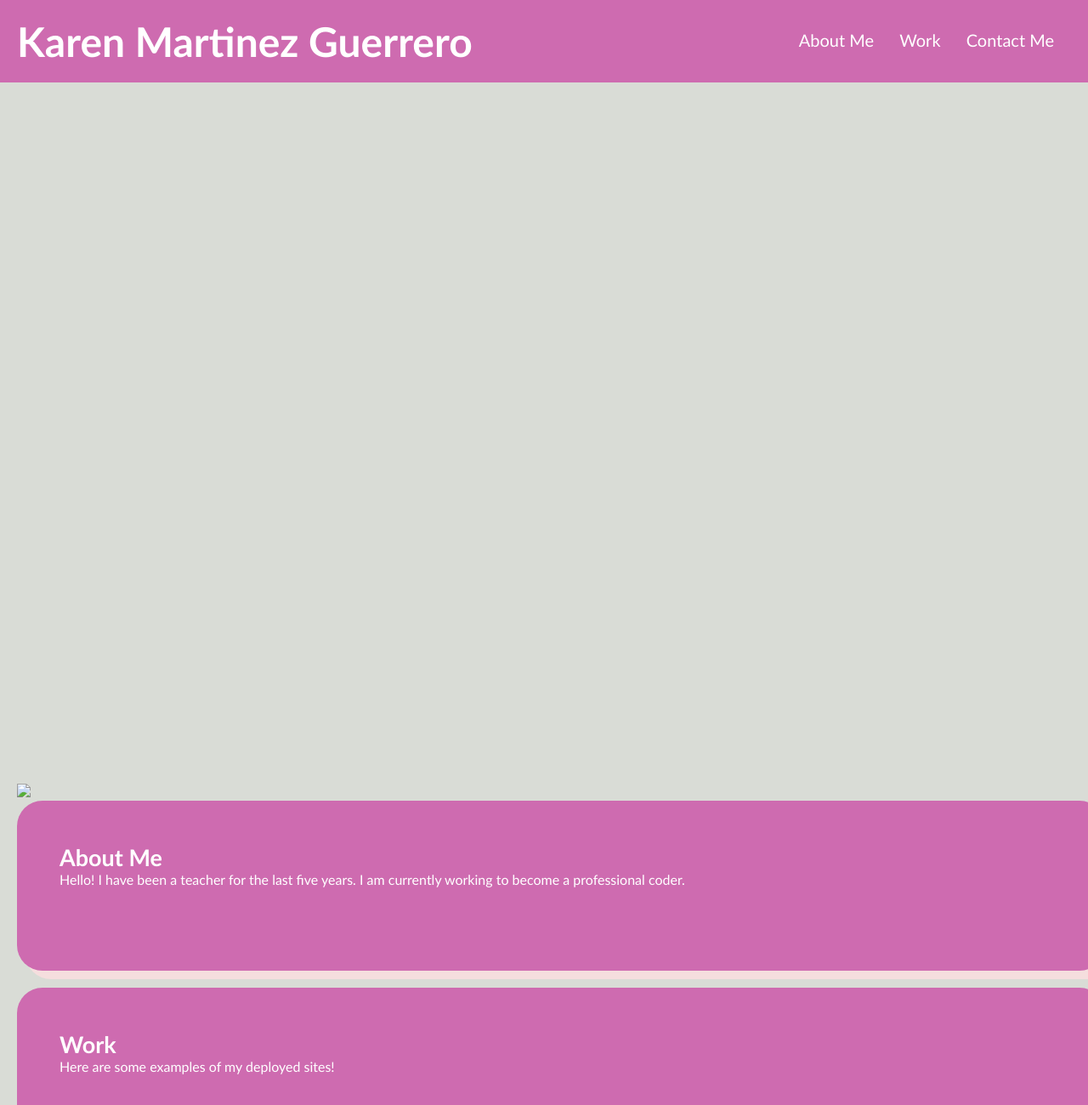
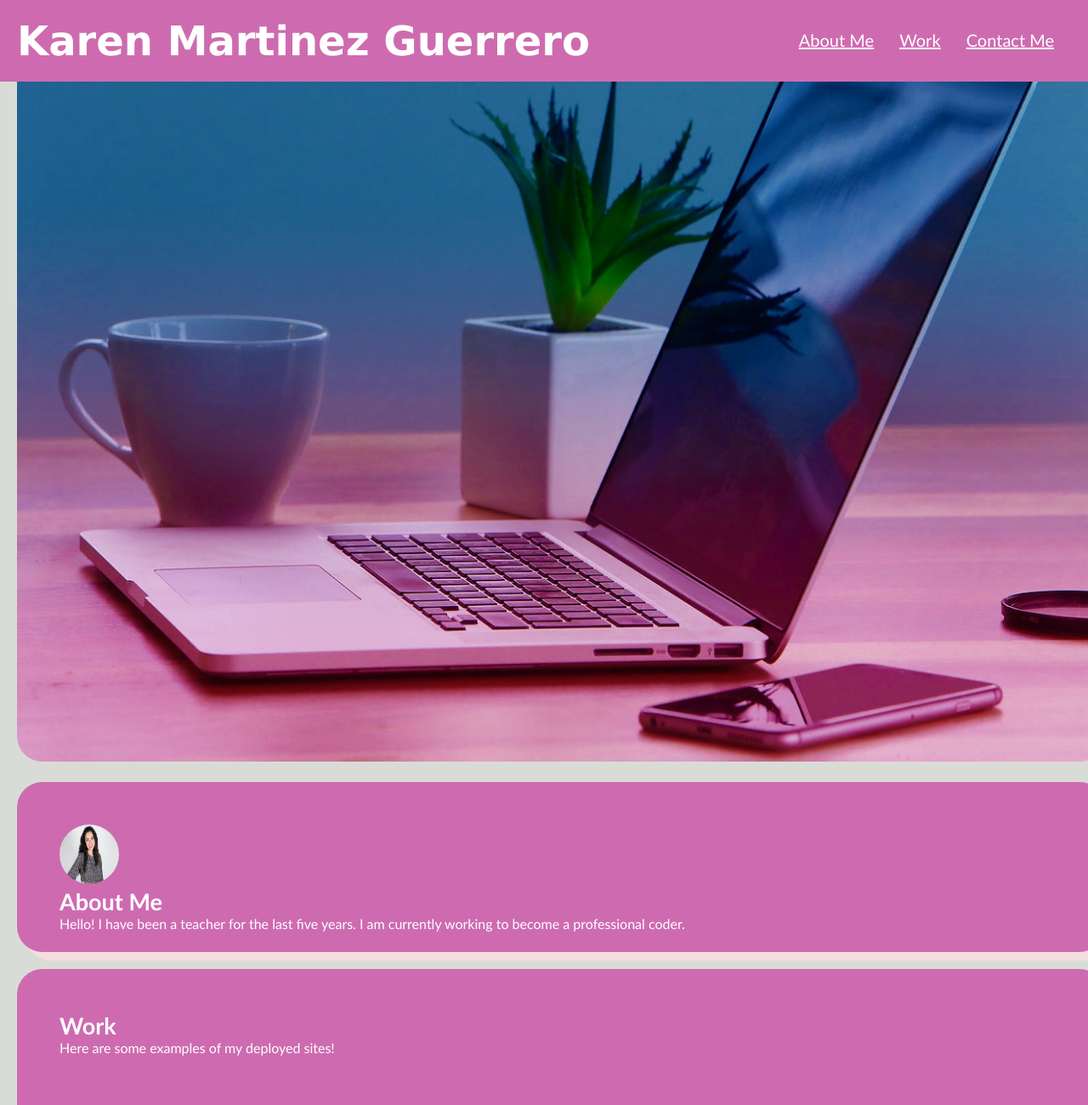
Before and after one commit to kmart134/Professional-Portfolio, a plain HTML site: page index.html in a window 1280 px wide. Shown: the top 1300 px of the page at 85% size. Drawn offline with Linux system fonts and the light colour scheme.

Commit message:
added images and pseudo class to glow

```diff
--- a/assets/style.css
+++ b/assets/style.css
@@ -10,9 +10,10 @@ body {
 
 header {
     padding: 20px;
-    font-family: 'Trebuchet MS', 'Lucida Sans Unicode', 'Lucida Grande', 'Lucida Sans', Arial, sans-serif;
+    font-family: 'Lucida Sans Unicode', 'Lucida Grande', 'Lucida Sans', Arial, sans-serif;
     background-color: #ce6bb0;
     color: #ffffff;
+
 }
 
 header h1 {
@@ -28,8 +29,12 @@ nav {
     padding-top: 15px;
     margin-right: 20px;
     float: right;
-    font-family: 'Gill Sans', 'Gill Sans MT', Calibri, 'Trebuchet MS', sans-serif;
+    font-family: 'Trebuchet MS', 'Gill Sans MT', 'Trebuchet MS', sans-serif;
     font-size: 20px;
+}
+
+nav a{
+    text-decoration: underline;
 }
 
 nav ul {
@@ -38,27 +43,23 @@ nav ul {
 
 nav ul li {
     display: inline-block;
-    /* display:flex;
-    flex-direction: row; */
     margin-left: 25px;
+
 }
 
 a {
     color: #ffffff;
     text-decoration: none;
+
 }
 
-p {
-    font-size: 16px;
-}
 
-.hero {
+#laptop {
     height: 800px;
     width: 100%;
-    margin-bottom: 25px;
-    background-image: img src="C:\Users\ksmgp\Documents\UCF\Challenges\challenge2\Professional-Portfolio\assets\laptop.jpg">
-    background-size: cover;
-    background-position: center;
+    margin-bottom: 20px;
+    border-bottom-left-radius: 30px;
+    border-bottom-right-radius: 30px;
 }
 
 /* above image is NOT working */
@@ -68,8 +69,6 @@ p {
     display: inline-block;
     margin-left: 20px;
 }
-
-
 
 
 .about-me, .work , .contact-me {
@@ -84,10 +83,26 @@ p {
     color: #ffffff;
 }
 
+
+/* added pseudo class hover */
+.work:hover, .about-me:hover, .contact-me:hover {
+    box-shadow:0px 0px 8px
+    #8d4979
+}
+
+
 .content p {
     font-size: medium;
 }
 
+#headshot{
+    height:70px;
+    width:70px;
+    border-radius: 35px;
+    /* display:flex;
+    justify-content:right ; */
+}
+/* added headshot */
 
 #linkedin {
  text-decoration:underline;
--- a/index.html
+++ b/index.html
@@ -26,9 +26,9 @@
     </header>
     <div class="hero"></div>
     <div class="content">
-        <img src="/Professional-Portfolio/assets/images.png">
+        <img id="laptop" src="./assets/laptop.jpg" alt="laptop and desk"/>
         <section id="about-me" class="about-me">
-            <!-- <img src="./assets/images/search-engine-optimization.jpg" alt="Organized Office Space" class="float-left" /> -->
+            <img id= "headshot" src="./assets/karen.jpg" alt="Karen Headshot" class="float-left" />
             <h2>About Me</h2>
             <p>
                 Hello! I have been a teacher for the last five years. I am currently working to become a professional coder.
```
Also changed, not shown: assets/karen.jpg (added).
